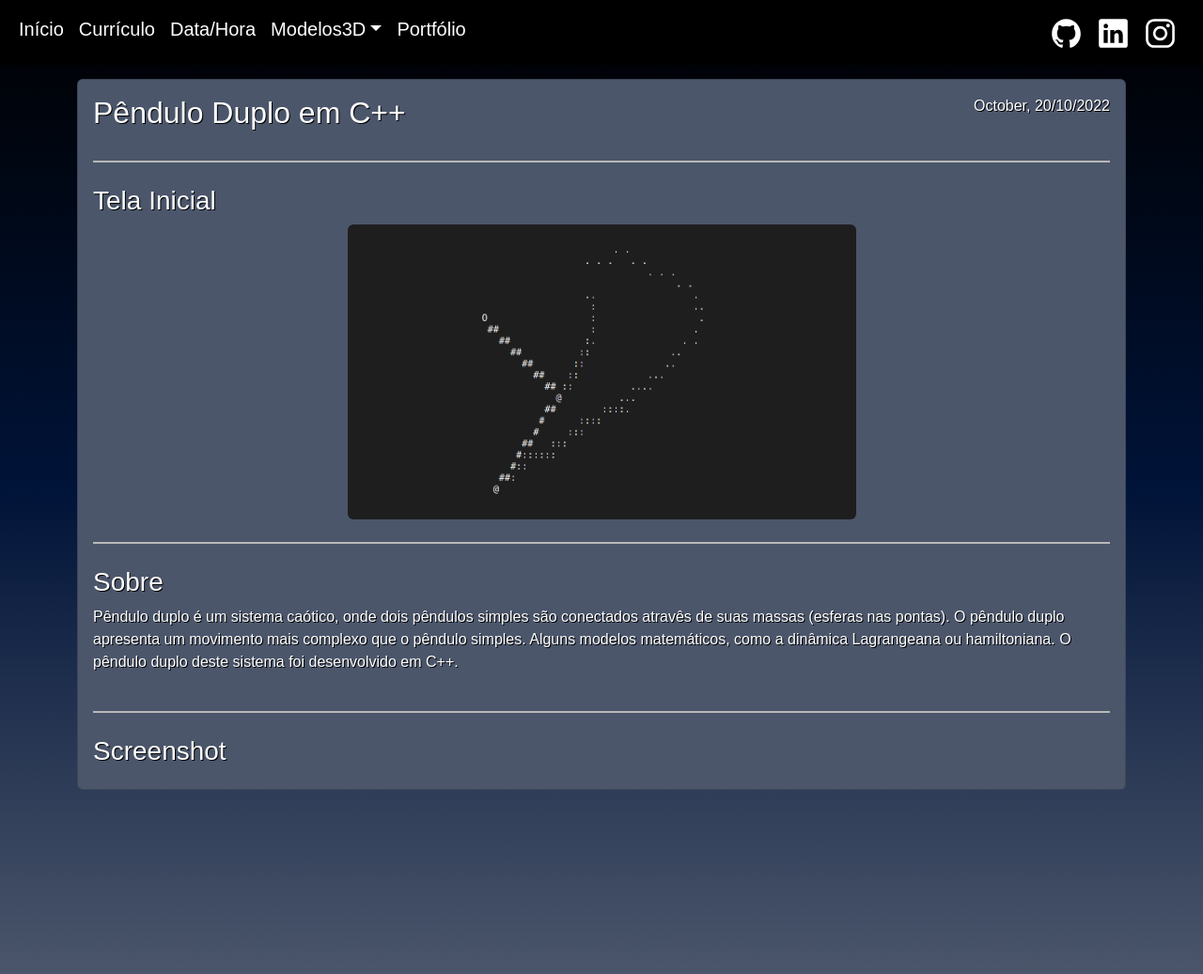
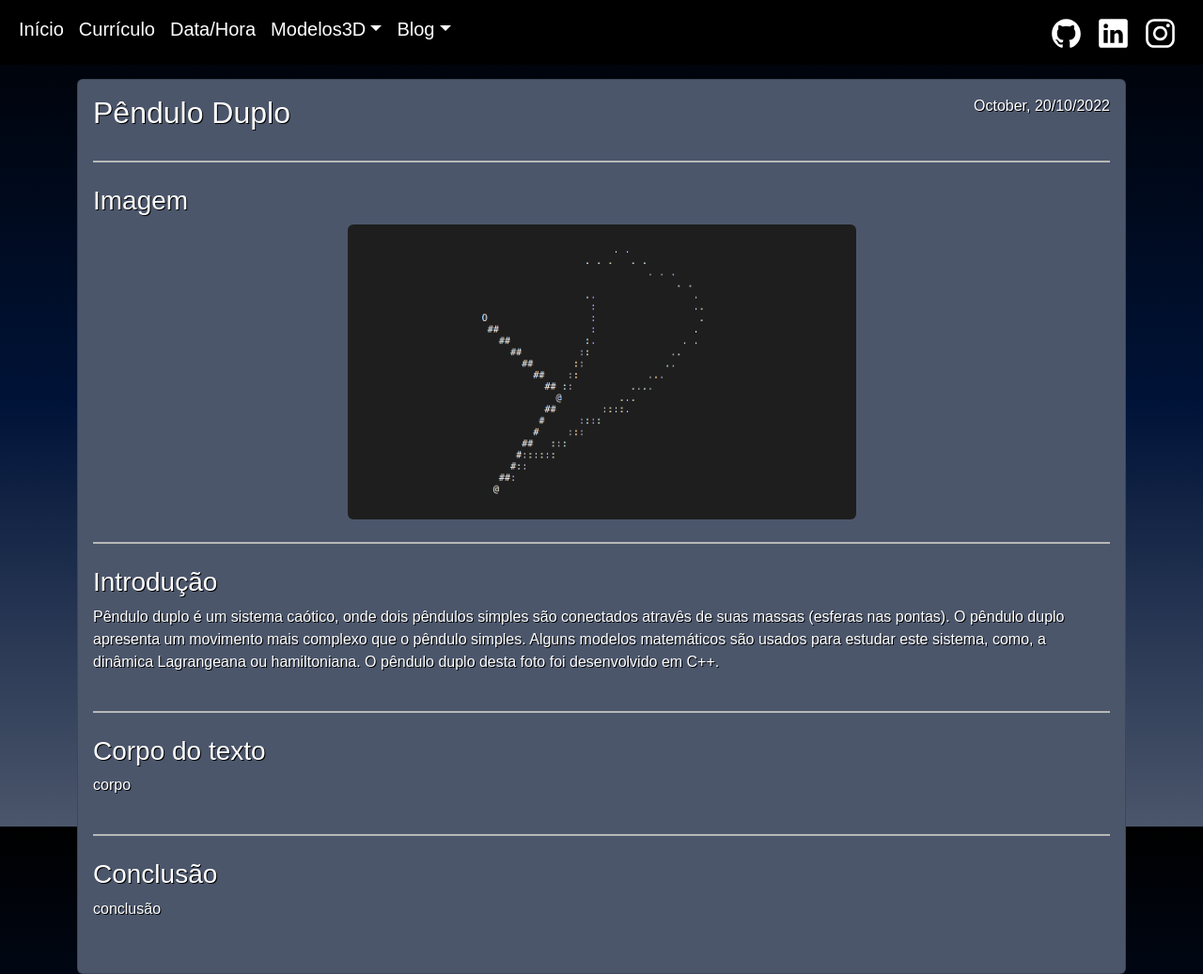
Before and after one commit to lucasfturos/homepage, a Jekyll site: the page built from _posts/2022-10-20-pendulo-duplo.md, in a window 1280 px wide and 1037 px high. Shown: the whole window at 94% size. Built offline with Jekyll 4.4.1, drawn with Linux system fonts in a browser that asks for light colours.

Commit message:
adição do blog com artigo e portfolio

```diff
--- a/_data/routes.yml
+++ /dev/null
@@ -1,4 +0,0 @@
-- label: Início
-  route: /
-- name: blog
-  route: /blog
--- a/_includes/header.html
+++ b/_includes/header.html
@@ -1,49 +1,127 @@
-,<header>
-    <nav class="navbar navbar-dark dark_menu navbar-expand-lg dark_menu fixed-top">
+,
+<header>
+  <nav
+    class="navbar navbar-dark dark_menu navbar-expand-lg dark_menu fixed-top"
+  >
     <div class="container-fluid">
-            <button class="navbar-toggler" type="button" data-bs-toggle="offcanvas" data-bs-target="#navbarOffcanvasLg">
+      <button
+        class="navbar-toggler"
+        type="button"
+        data-bs-toggle="offcanvas"
+        data-bs-target="#navbarOffcanvasLg"
+      >
         <span class="navbar-toggler-icon"></span>
       </button>
-            <div class="offcanvas dark_menu_mobile offcanvas-start" tabindex="-1" id="navbarOffcanvasLg"
-                aria-labelledby="navbarOffcanvasLgLabel">
+      <div
+        class="offcanvas dark_menu_mobile offcanvas-start"
+        tabindex="-1"
+        id="navbarOffcanvasLg"
+        aria-labelledby="navbarOffcanvasLgLabel"
+      >
         <div class="offcanvas-header">
-                    <button type="button" class="btn-close offcanvas-title"
-                    data-bs-dismiss="offcanvas" aria-label="Close"></button>
+          <button
+            type="button"
+            class="btn-close offcanvas-title"
+            data-bs-dismiss="offcanvas"
+            aria-label="Close"
+          ></button>
         </div>
         <div class="offcanvas-body">
           <ul class="navbar-nav justify-content-start flex-grow-1 pe-3">
             <li class="nav-item">
-                            <a class="nav-link active" aria-current="page" href="{{ site.baseurl }}/">Início</a>
+              <a
+                class="nav-link active"
+                aria-current="page"
+                href="{{ site.baseurl }}/"
+                >Início</a
+              >
             </li>
             <li class="nav-item">
-                            <a class="nav-link active" href="{{ site.baseurl }}/curriculo.html">Currículo</a>
+              <a
+                class="nav-link active"
+                href="{{ site.baseurl }}/curriculo.html"
+                >Currículo</a
+              >
             </li>
             <li class="nav-item">
-                            <a class="nav-link active" href="{{ site.baseurl }}/data_hora.html">Data/Hora</a>
+              <a
+                class="nav-link active"
+                href="{{ site.baseurl }}/data_hora.html"
+                >Data/Hora</a
+              >
             </li>
             <ul class="navbar-nav">
               <li class="nav-item dropdown">
-                                <a class="nav-link active dropdown-toggle" href="#" role="button"
-                                data-bs-toggle="dropdown" aria-expanded="false">Modelos3D</a>
+                <a
+                  class="nav-link active dropdown-toggle"
+                  href="#"
+                  role="button"
+                  data-bs-toggle="dropdown"
+                  aria-expanded="false"
+                  >Modelos3D</a
+                >
                 <ul class="dropdown-menu dropdown-menu-dark dark_dropdown">
-                                    <li><a class="dropdown-item" href="{{ site.baseurl }}/esfera.html">Esfera</a></li>
-                                    <li><a class="dropdown-item" href="{{ site.baseurl }}/torus.html">Toróide</a></li>
+                  <li>
+                    <a
+                      class="dropdown-item"
+                      href="{{ site.baseurl }}/esfera.html"
+                      >Esfera</a
+                    >
+                  </li>
+                  <li>
+                    <a
+                      class="dropdown-item"
+                      href="{{ site.baseurl }}/torus.html"
+                      >Toróide</a
+                    >
+                  </li>
                 </ul>
               </li>
             </ul>
+            <ul class="navbar-nav">
+              <li class="nav-item dropdown">
+                <a
+                  class="nav-link active dropdown-toggle"
+                  href="#"
+                  role="button"
+                  data-bs-toggle="dropdown"
+                  aria-expanded="false"
+                  >Blog</a
+                >
+                <ul class="dropdown-menu dropdown-menu-dark dark_dropdown">
                   <li class="nav-item">
-                            <a class="nav-link active" href="{{ site.baseurl }}/portfolio.html">Portfólio</a>
+                    <a
+                      class="dropdown-item"
+                      href="{{ site.baseurl }}/portfolio.html"
+                      >Portfólio</a
+                    >
+                  </li>
+                  <li>
+                    <a
+                      class="dropdown-item"
+                      href="{{ site.baseurl }}/artigo.html"
+                      >Artigo Científico</a
+                    >
                   </li>
                 </ul>
-                    <div class="container-fluid d-flex justify-content-end flex-grow-3 pe-3">
+              </li>
+            </ul>
+          </ul>
+          <div
+            class="container-fluid d-flex justify-content-end flex-grow-3 pe-3"
+          >
             <a href="{{ site.github }}" target="_blank">
               <div class="github"><ion-icon name="logo-github"></ion-icon></div>
             </a>
             <a href="{{ site.linkedin }}" target="_blank">
-                            <div class="linkedin"><ion-icon name="logo-linkedin"></ion-icon></div>
+              <div class="linkedin">
+                <ion-icon name="logo-linkedin"></ion-icon>
+              </div>
             </a>
             <a href="{{ site.instagram }}" target="_blank">
-                            <div class="instagram"><ion-icon name="logo-instagram"></ion-icon></div>
+              <div class="instagram">
+                <ion-icon name="logo-instagram"></ion-icon>
+              </div>
             </a>
           </div>
         </div>
--- a/_layouts/portfolio.html
+++ b/_layouts/blog/portfolio.html
@@ -5,7 +5,7 @@
 <body class="main1">
   <div class="container-fluid port-container d-flex justify-content-center">
     <div class="card-container row">
-      {% for post in site.posts %}
+      {% for post in site.posts %} {% if post.categorie == "Portfolio" %}
       <div class="card card-port">
         <img
           src="{{site.baseurl}}{{ post.image }}"
@@ -26,7 +26,7 @@
           <time class="card-data">{{ post.date | date: "%b, %-d/%-m/%Y"}}</time>
         </div>
       </div>
-      {% endfor %}
+      {% endif %} {% endfor %}
     </div>
   </div>
 </body>
--- a/_layouts/post.html
+++ b/_layouts/post.html
@@ -4,6 +4,7 @@
 ---
 
 <body class="main1">
+  {% if page.categorie == "Portfolio" %}
   <div class="container">
     <div class="card post-card">
       <div class="card-body">
@@ -45,9 +46,56 @@
             class="rounded post-img"
           />
         </div>
+
         <br />
         {% endfor %}
       </div>
     </div>
   </div>
+  {% endif %} {% if page.categorie == "Artigo" %}
+  <div class="container">
+    <div class="card post-card">
+      <div class="card-body">
+        <div class="row">
+          <div class="col">
+            <h2 class="post-title">{{ page.title}}</h2>
+            <br />
+          </div>
+          <div class="col text-end">
+            <time class="post-data"
+              >{{ page.date | date: "%B, %-d/%-m/%Y"}}</time
+            >
+          </div>
+          <br />
+        </div>
+        <div class="post-line"></div>
+        <br />
+        <h3 class="post-text">Imagem</h3>
+        <div class="text-center">
+          <img
+            src="{{site.baseurl}}{{ page.image }}"
+            class="rounded post-img"
+            alt=""
+          />
+        </div>
+        <br />
+        <div class="post-line"></div>
+        <br />
+        <h3 class="post-text">Introdução</h3>
+        <p class="post-text">{{ page.introduction }}</p>
+        <br />
+        <div class="post-line"></div>
+        <br />
+        <h3 class="post-text">Corpo do texto</h3>
+        <p class="post-text">{{ page.body }}</p>
+        <br />
+        <div class="post-line"></div>
+        <br />
+        <h3 class="post-text">Conclusão</h3>
+        <p class="post-text">{{ page.conclusion }}</p>
+        <br />
+      </div>
+    </div>
+  </div>
+  {% endif %}
 </body>
--- a/_posts/2022-10-20-pendulo-duplo.md
+++ b/_posts/2022-10-20-pendulo-duplo.md
@@ -1,7 +1,10 @@
 ---
 layout: post
-title: Pêndulo Duplo em C++
-description: Pêndulo duplo é um sistema caótico, onde dois pêndulos simples são conectados atravês de suas massas (esferas nas pontas). O pêndulo duplo apresenta um movimento mais complexo que o pêndulo simples. Alguns modelos matemáticos, como a dinâmica Lagrangeana ou hamiltoniana. O pêndulo duplo deste sistema foi desenvolvido em C++.
+title: Pêndulo Duplo
+categorie: Artigo
+introduction: "Pêndulo duplo é um sistema caótico, onde dois pêndulos simples são conectados atravês de suas massas (esferas nas pontas). O pêndulo duplo apresenta um movimento mais complexo que o pêndulo simples. Alguns modelos matemáticos são usados para estudar este sistema, como, a dinâmica Lagrangeana ou hamiltoniana. O pêndulo duplo desta foto foi desenvolvido em C++."
+body: "corpo"
+conclusion: "conclusão"
 date: 20-10-2022 14:43
 image: "/assets/img/blog/Artigo/pendulo_duplo.png"
 ---
```
Also changed, not shown: _layouts/blog/artigo.html (added, +32 -0 lines), _posts/2022-10-19-pong-game.md (+1 -0 lines), artigo.md (added, +5 -0 lines), portfolio.md (+1 -1 lines). Lines whose indentation alone changed are shown as unchanged.
